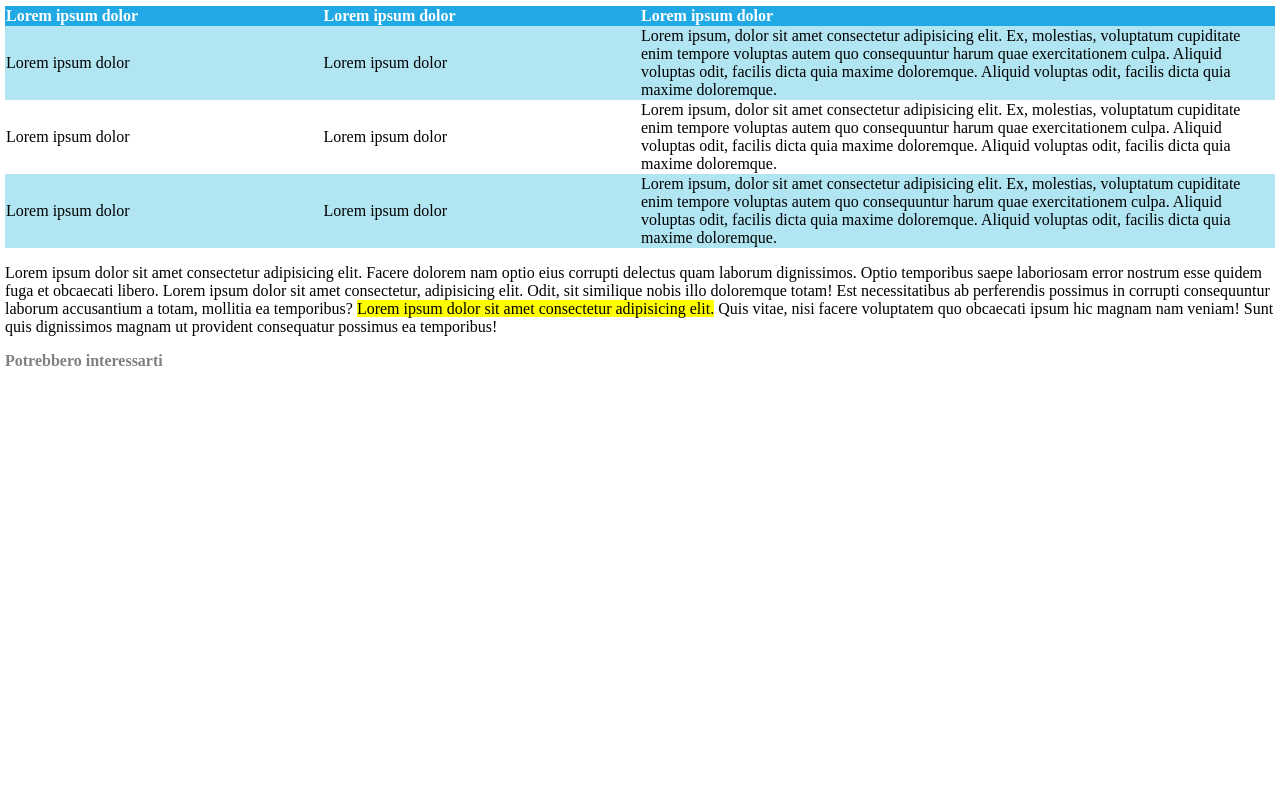
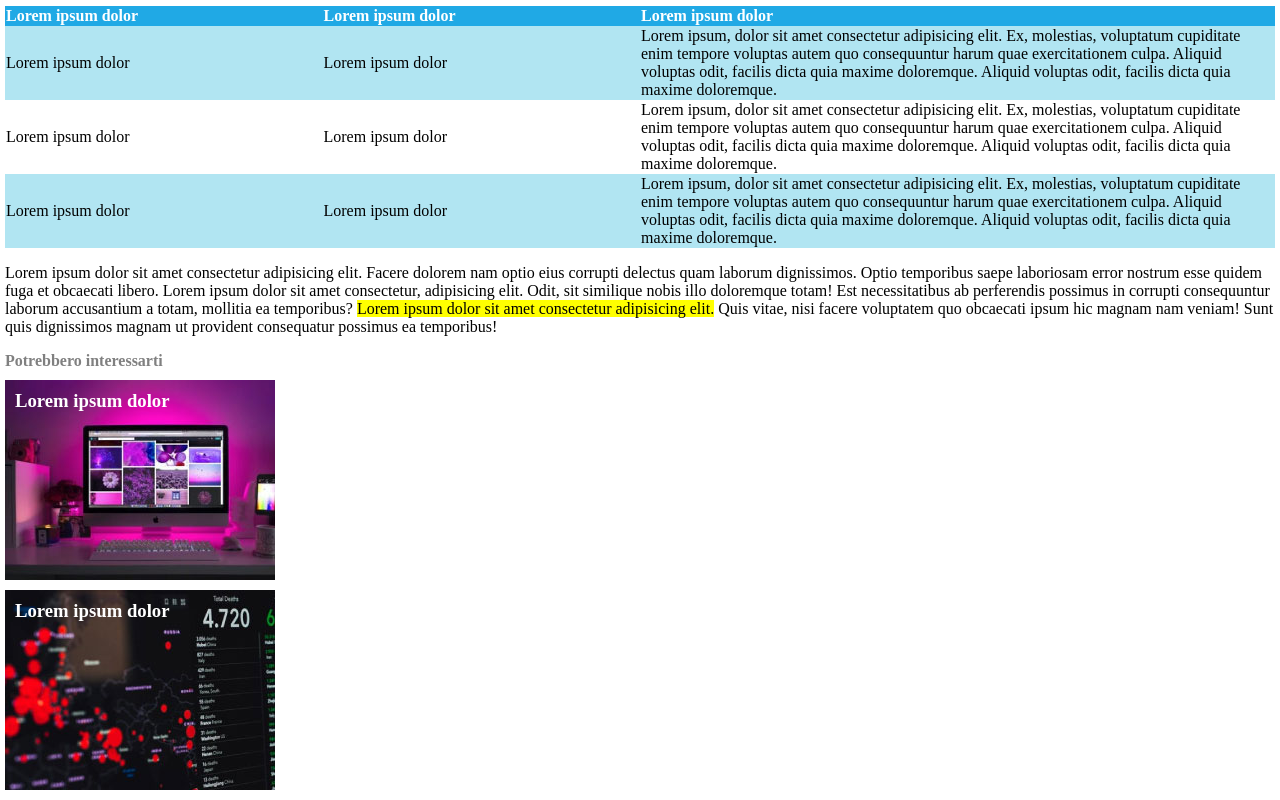
Before and after one commit to alessandroamormino/html-css-booleaner, a plain HTML site: page index.html in a window 1280 px wide. Shown: the part 872-1672 px from the top of the page. Before the commit the page ends 1247 px from the top, so only its background shows below. Drawn offline with Linux system fonts and the light colour scheme.

Commit message:
finish images with overlay

```diff
--- a/css/style.css
+++ b/css/style.css
@@ -72,3 +72,26 @@ tr:nth-child(odd){
 .bold{
     font-weight: bold;
 }
+
+.link-image{
+    position: relative;
+    width: 270px;
+    height: 200px;
+    margin: 10px 0;
+}
+
+.image-one{
+    background-image: url('../img/monitor.jpg');
+}
+
+.image-two{
+    background-image: url('../img/graph.jpg');
+}
+
+.link-image h3 {
+    margin: 0;
+    position: absolute;
+    top: 10px;
+    left: 10px;
+    color: white;
+}
--- a/index.html
+++ b/index.html
@@ -82,9 +82,17 @@
 
         <p>Lorem ipsum dolor sit amet consectetur adipisicing elit. Facere dolorem nam optio eius corrupti delectus quam laborum dignissimos. Optio temporibus saepe laboriosam error nostrum esse quidem fuga et obcaecati libero. Lorem ipsum dolor sit amet consectetur, adipisicing elit. Odit, sit similique nobis illo doloremque totam! Est necessitatibus ab perferendis possimus in corrupti consequuntur laborum accusantium a totam, mollitia ea temporibus? <mark>Lorem ipsum dolor sit amet consectetur adipisicing elit.</mark> Quis vitae, nisi facere voluptatem quo obcaecati ipsum hic magnam nam veniam! Sunt quis dignissimos magnam ut provident consequatur possimus ea temporibus!</p>
 
-        <!-- image link -->
+        <!-- image -->
         <span class="grey bold">Potrebbero interessarti</span>
-        <!-- /image link -->
+
+            <div class="link-image image-one">
+                <h3>Lorem ipsum dolor</h3>
+            </div>
+
+            <div class="link-image image-two">
+                <h3>Lorem ipsum dolor</h3>
+            </div>
+        <!-- /image -->
 
 
     </main>
```
